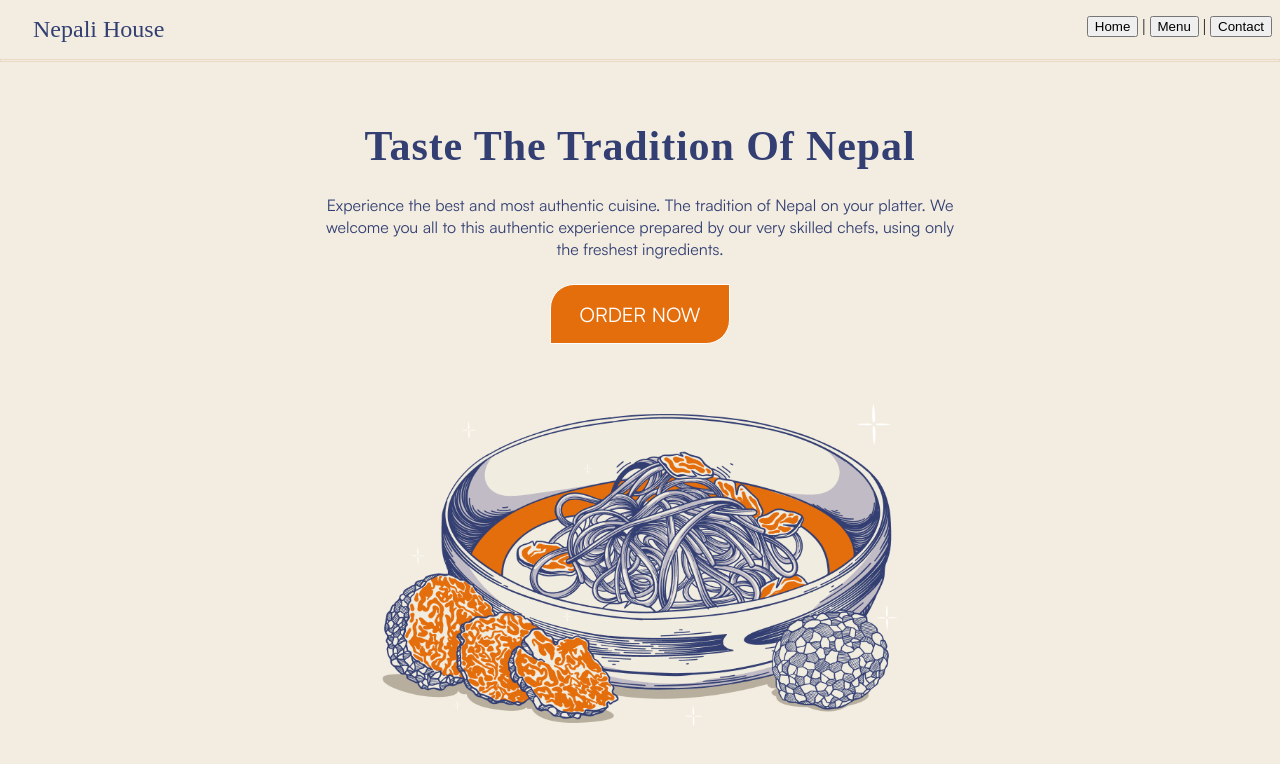
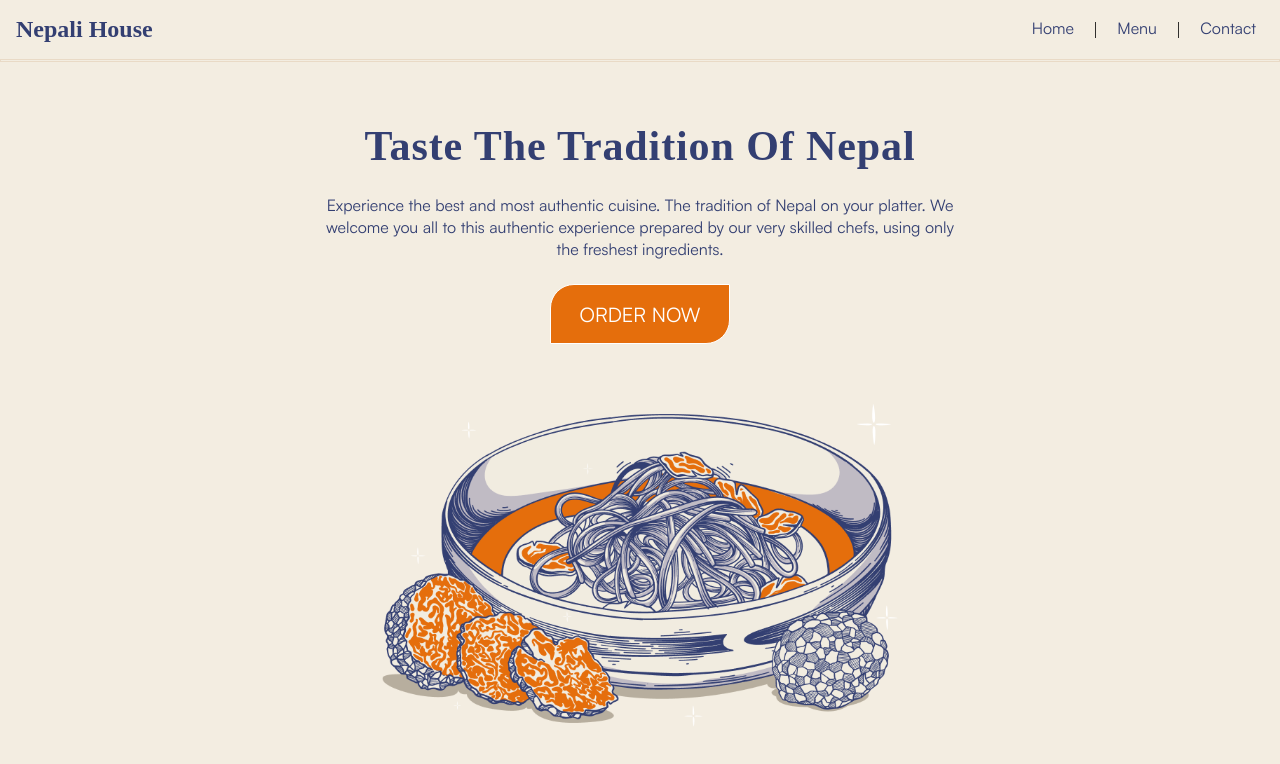
Before and after one commit to GGi347/Restaurant, a website built with webpack: page dist/index.html in a window 1280 px wide. Built offline with nearby package versions, Linux system fonts and the light colour scheme.

Commit message:
Styling nav

```diff
--- a/dist/index.html
+++ b/dist/index.html
@@ -10,7 +10,7 @@
 </head>
 <body>
     <nav id="navbar">
-        <a id="title">Nepali House</a>
+        <h1 id="title">Nepali House</h1>
         <div id="nav-items">
             <button id="homeBtn">Home</button> |
             <button id="menuBtn">Menu</button> |
--- a/dist/styles.css
+++ b/dist/styles.css
@@ -32,25 +32,30 @@ body{
 
 }
 
-a{
+button{
     text-decoration: none;
-    padding: 14px 25px;
+    padding-right: 16px;
+    padding-left: 16px;
     border: 0;
     font-family: primaryFont;
-}
-
-a:link{
+    background-color:#f3ede1;
+    font-size: 16px;
     color: #333F72;
 }
 
-a:active, a:hover{
-    color: #E56E0C
+button:focus {
+   color: #E56E0C;
+}
+button:hover{
+    color: #E56E0C;
 }
 
 #title {
     font-family: headerFont;
     font-size: 24px;
     color: #333F72;
+    display: inline;
+    margin-left: 8px;
 }
 
 hr{
```
